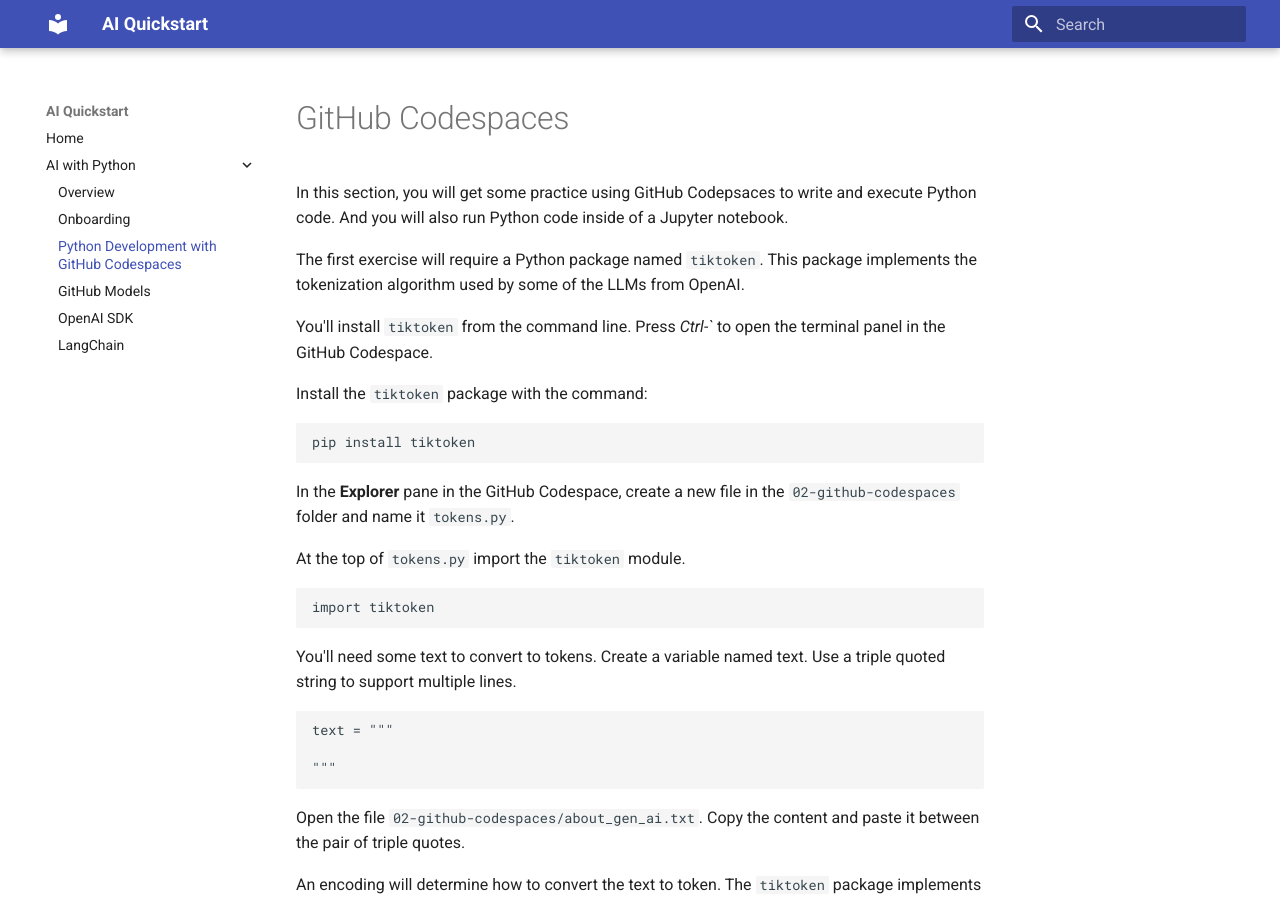
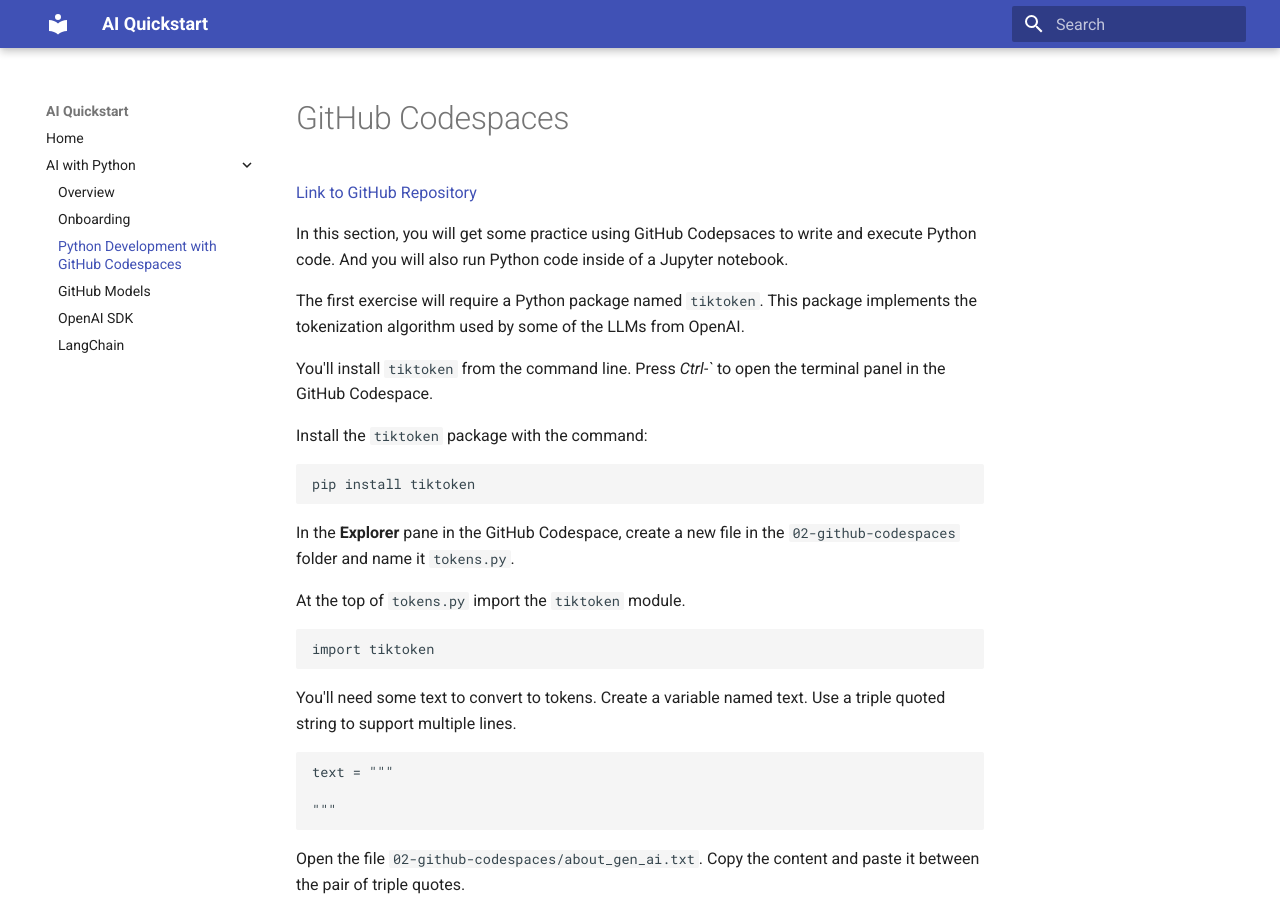
Before and after one commit to get-aiquickstart/get-aiquickstart.github.io, an MkDocs documentation site: the page built from docs/python/github_codespaces.md, in a window 1280 px wide and 900 px high. Built offline with MkDocs 1.6.1 and Material for MkDocs 9.7.7, drawn with Linux system fonts in a browser that asks for light colours.

Commit message:
Add GH link to 02

```diff
--- a/docs/python/github_codespaces.md
+++ b/docs/python/github_codespaces.md
@@ -1,4 +1,6 @@
 # GitHub Codespaces
+
+[Link to GitHub Repository](https://github.com/douglasstarnes/getaiquickstart/tree/main/02-github-codespaces)
 
 In this section, you will get some practice using GitHub Codepsaces to write and execute Python code.  And you will also run Python code inside of a Jupyter notebook.
 
```
